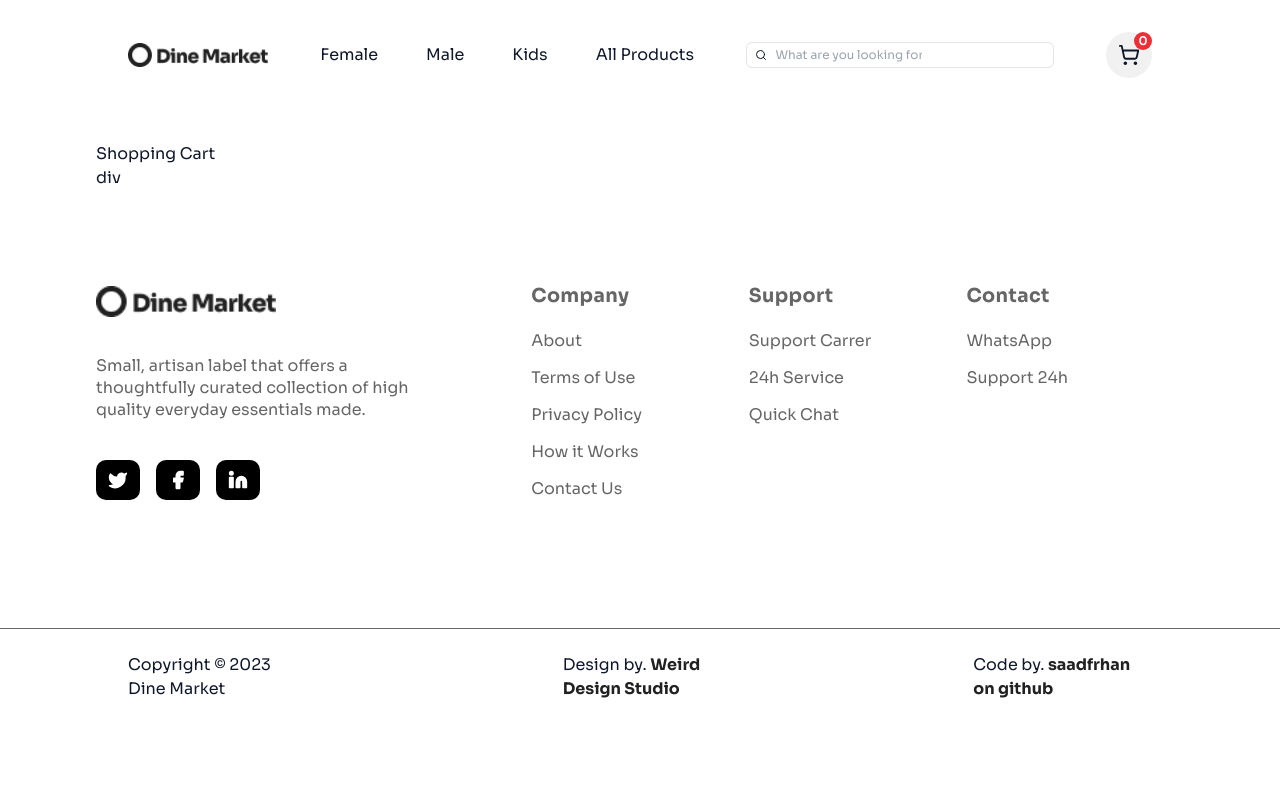
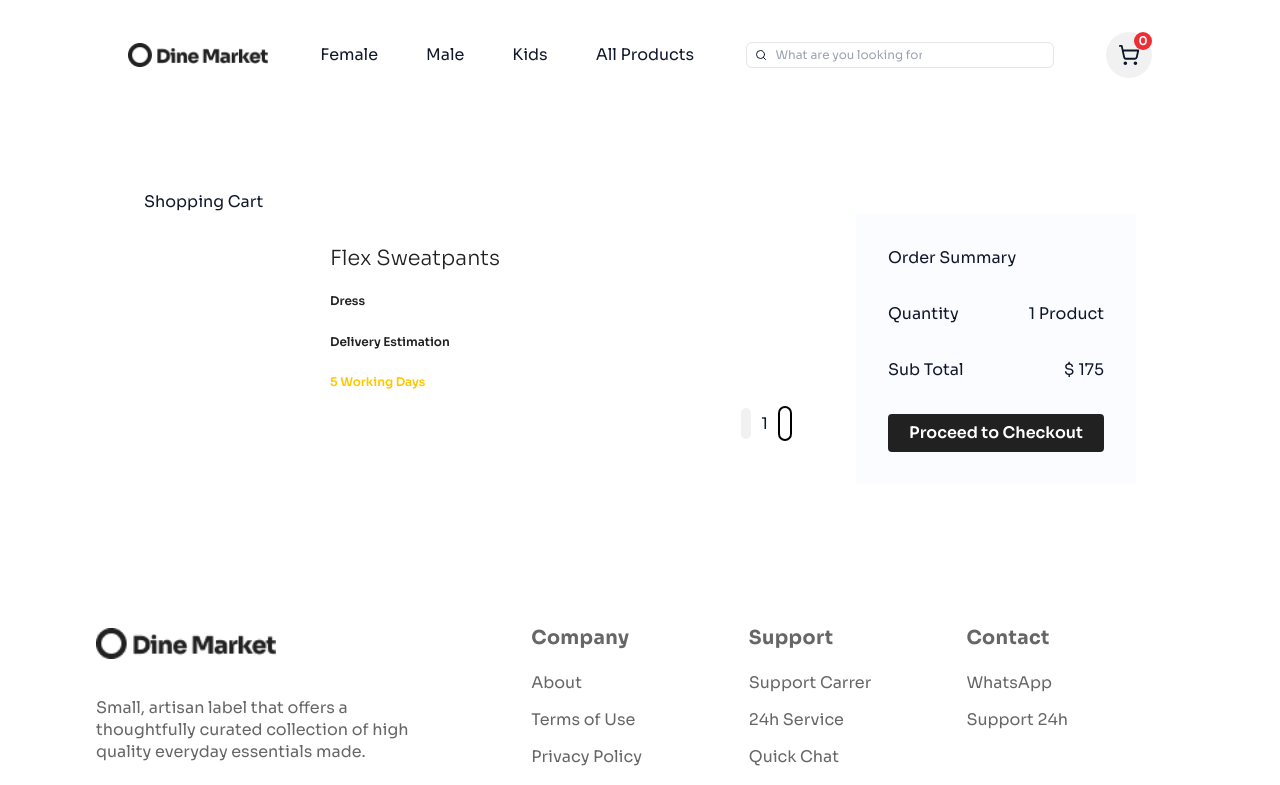
Before and after one commit to saadfrhan/dinemarket, a Next.js app: page /cart in a window 1280 px wide. Shown: the top 785 px of the page. Built offline with nearby package versions, Linux system fonts and the light colour scheme.

Commit message:
feat: carţpage almost complete

```diff
--- a/src/app/cart/page.tsx
+++ b/src/app/cart/page.tsx
@@ -1,5 +1,6 @@
 import Image from 'next/image'
 import React from 'react'
+import ProductTwo from '/public/big.png';
 
 export default function Cart() {
   return (
@@ -12,8 +13,38 @@ export default function Cart() {
               {/* <Image /> */}
             </div>
             <div className="item-details">
-              div
+              <div className="name-and-remove">
+                <h3>Flex Sweatpants</h3>
+                <button className="remove-item"></button>
+              </div>
+              <p className="item-tag">Dress</p>
+              <p className="delivery-est">Delivery Estimation</p>
+              <p className="delivery-days">5 Working Days</p>
+              <div className="price-and-qty">
+                <span className="price"></span>
+                <div>
+                  <span className="minus"></span>
+                  <span className="num">1</span>
+                  <span className="plus"></span>
+                </div>
+              </div>
             </div>
+          </div>
+        </div>
+         <div className="order-summary">
+          <h3>Order Summary</h3>
+          <div className="qty">
+            <p>Quantity</p>
+            <span>1 Product</span>
+          </div>
+          <div className="subtotal">
+            <p>Sub Total</p>
+            <span>$ 175</span>
+          </div>
+          <div>
+            <button className="btn">
+              Proceed to Checkout
+            </button>
           </div>
         </div>
       </div>
--- a/src/app/globals.css
+++ b/src/app/globals.css
@@ -597,4 +597,79 @@
     @apply font-semibold list-inside
   }
 
+  .cart-wrapper {
+    @apply max-lg-1k:p-0 max-xl-12:m-16 max-2xl-12p:m-[4rem_6rem] p-12
+  }
+
+  .cart-container {
+    @apply max-lg-1k:flex-col flex justify-between gap-16
+  }
+
+  .cart-items {
+    @apply mt-8 gap-16 flex-[3_1]
+  }
+
+  .empty-cart, .cart-items {
+    @apply flex flex-col
+  }
+
+  .item-card {
+    @apply max-md-650:flex-col flex gap-8
+  }
+
+  .item-image {
+    @apply max-sm-450:w-4/5 max-sm-450:h-1/5 max-lg-1k:w-1/2 max-lg-1k:h-[10%] w-1/4 h-[190px] rounded-[9px]
+  }
+
+  .item-image img {
+    @apply w-full h-full rounded-[9px]
+  }
+
+  .item-details {
+    @apply max-lg-1k:w-full max-lg-1k:gap-2 flex flex-col justify-between w-3/4
+  }
+
+  .name-and-remove {
+    @apply flex justify-between
+  }
+
+  .item-details h3 {
+    @apply font-light text-[1.3rem] leading-[25px] text-[#212121]
+  }
+
+  .remove-item {
+    @apply bg-transparent border-none
+  }
+
+  .item-tag {
+    @apply leading-[16px] text-[#666]
+  }
+
+  .delivery-days, .delivery-est, .item-tag {
+    @apply font-semibold text-xs leading-[22px] text-[#212121]
+  }
+
+  .delivery-days {
+    @apply text-[#ffc700]
+  }
+
+  .price-and-qty {
+    @apply flex justify-between
+  }
+
+  .price-and-qty .price {
+    @apply font-bold text-[1.1rem] leading-5 tracking-widest text-[#212121]
+  }
+
+  .order-summary {
+    @apply p-8 bg-[#fbfcff] flex flex-col flex-1 gap-8
+  }
+
+  .order-summary div {
+    @apply flex justify-between gap-16
+  }
+
+  .order-summary .btn {
+    @apply w-full
+  }
 }
```
